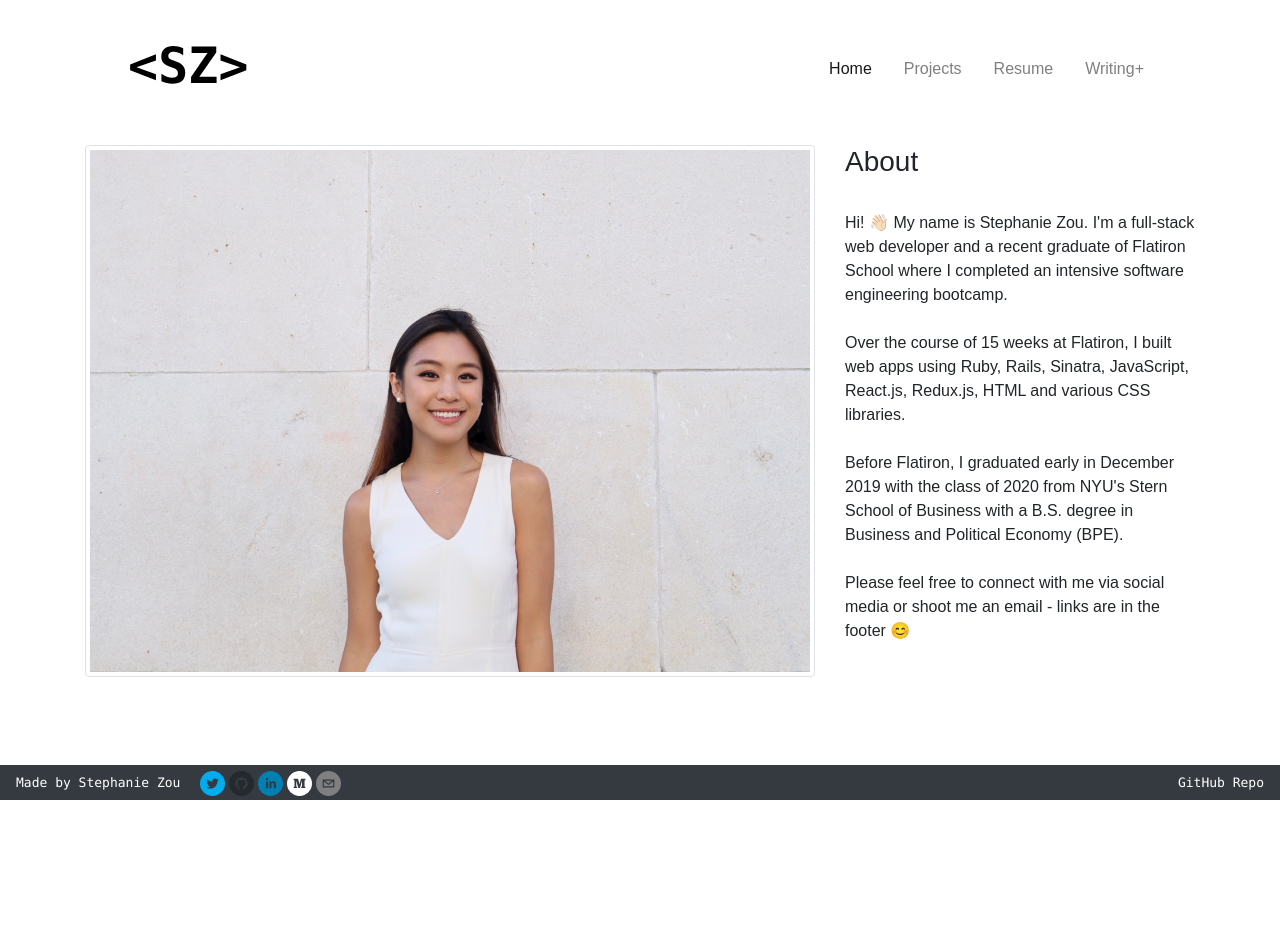
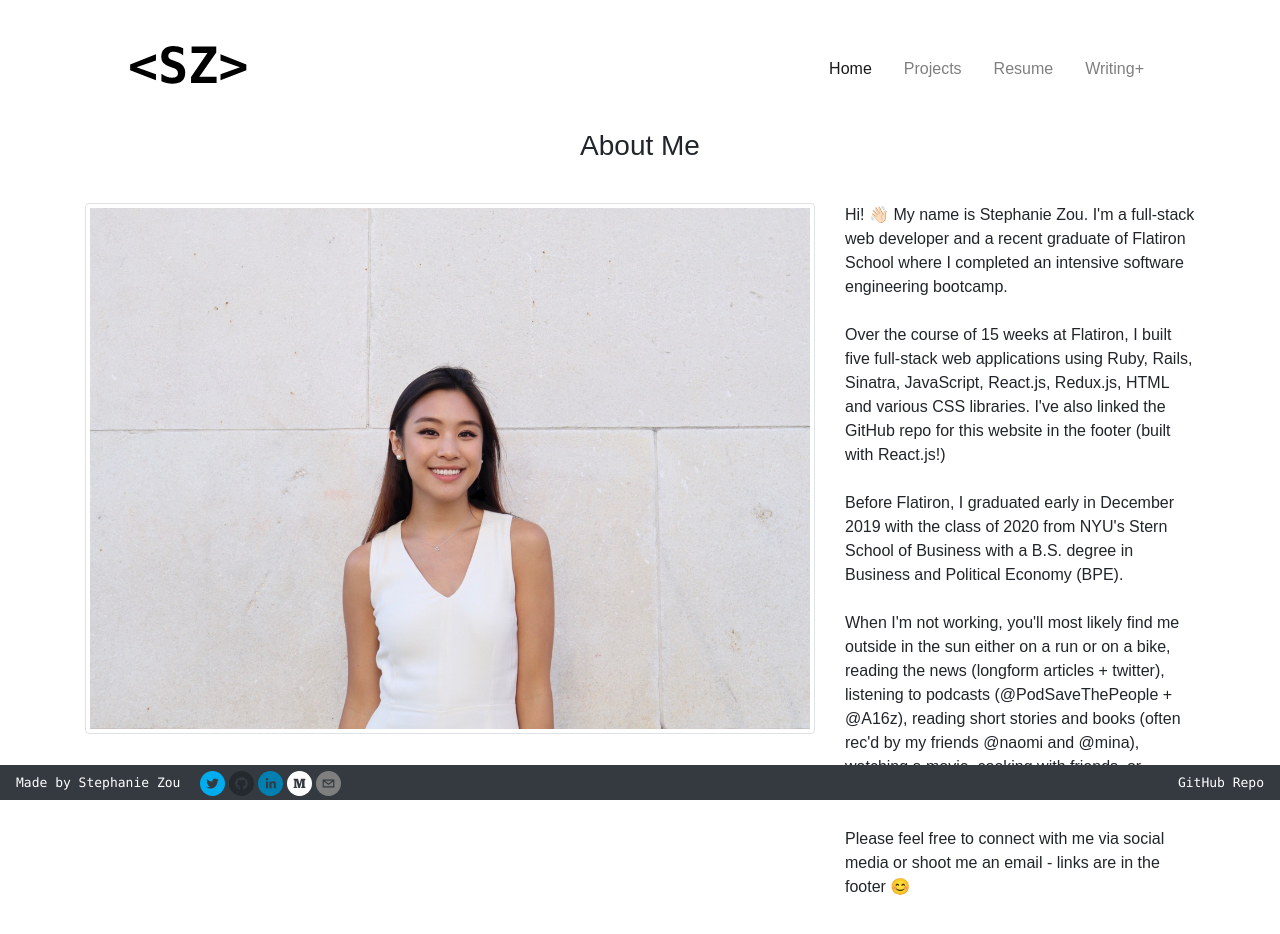
Before and after one commit to stephaniezou1/my-website, a React (Create React App) app: page / in a window 1280 px wide. Shown: the top 934 px of the page. Before the commit the page ends 800 px from the top, so only its background shows below. Built offline with nearby package versions, Linux system fonts and the light colour scheme.

Commit message:
pre-writing

```diff
--- a/src/App.css
+++ b/src/App.css
@@ -5,16 +5,16 @@ body {
 /* home container */
 .home-container {
   justify-content: center;
+  padding-bottom: 5rem;
 }
 
 .intro {
-  text-align: center;
-  padding-left: 10rem;
-  padding-right: 10rem;
+  margin-top: .5rem;
 }
 
 .img-thumbnail {
   padding: .25rem;
+  margin-top: 2rem;
   background-color: #fff;
   border: 1px solid #dee2e6;
   border-radius: .25rem;
@@ -37,7 +37,7 @@ body {
 }
 
 .nav-bar {
-  padding: 1.5rem 7rem 2rem 7rem;
+  padding: 1.5rem 7rem 1rem 7rem;
 }
 
 .navbar-brand#my-name {
--- a/src/components/Footer.jsx
+++ b/src/components/Footer.jsx
@@ -16,7 +16,7 @@ const Footer = () => {
                 <SocialIcon className="social-icon" url="https://www.linkedin.com/in/stephanie-zou/" style={{ height: 25, width: 25 }}/>
                 <SocialIcon className="social-icon" url="https://medium.com/@stephaniezou" style={{ height: 25, width: 25 }} bgColor="#FFFFFF"/>
                 <SocialIcon className="social-icon" network="email" url="mailto:stephanie.zou3@gmail.com" target="_blank" style={{ height: 25, width: 25 }}/>
-            </div>
+                </div>
                 <Navbar.Collapse className="justify-content-end">
                     <Navbar.Text>
                     <a id="footer-link" href="https://github.com/stephaniezou1/my-website">
--- a/src/components/Intro.jsx
+++ b/src/components/Intro.jsx
@@ -3,14 +3,15 @@ import React, { Component } from 'react'
 export class Intro extends Component {
     render() {
         return (
-            <div>
-                <h3>About</h3>
+            <div className="intro">
                 <br/>
                 <p> Hi! 👋🏻 My name is Stephanie Zou. I'm a full-stack web developer and a recent graduate of Flatiron School where I completed an intensive software engineering bootcamp.
                 <br/><br/>
-                Over the course of 15 weeks at Flatiron, I built web apps using Ruby, Rails, Sinatra, JavaScript, React.js, Redux.js, HTML and various CSS libraries.
+                Over the course of 15 weeks at Flatiron, I built five full-stack web applications using Ruby, Rails, Sinatra, JavaScript, React.js, Redux.js, HTML and various CSS libraries. I've also linked the GitHub repo for this website in the footer (built with React.js!)
                 <br/><br/>
                 Before Flatiron, I graduated early in December 2019 with the class of 2020 from NYU's Stern School of Business with a B.S. degree in Business and Political Economy (BPE).
+                <br/><br/>
+                When I'm not working, you'll most likely find me outside in the sun either on a run or on a bike, reading the news (longform articles + twitter), listening to podcasts (@PodSaveThePeople + @A16z), reading short stories and books (often rec'd by my friends @naomi and @mina), watching a movie, cooking with friends, or phonebanking for candidates!
                 <br/><br/>
                 Please feel free to connect with me via social media or shoot me an email - links are in the footer 😊
                 </p>
--- a/src/containers/HomeContainer.jsx
+++ b/src/containers/HomeContainer.jsx
@@ -8,6 +8,7 @@ import Photo from '../components/Photo.jsx';
 const HomeContainer = () => {
     return (
         <div className="home-container">
+                 <h3 className="header">About Me</h3>
             <Container>
             <Row>
                 <Col xs="8">
```
